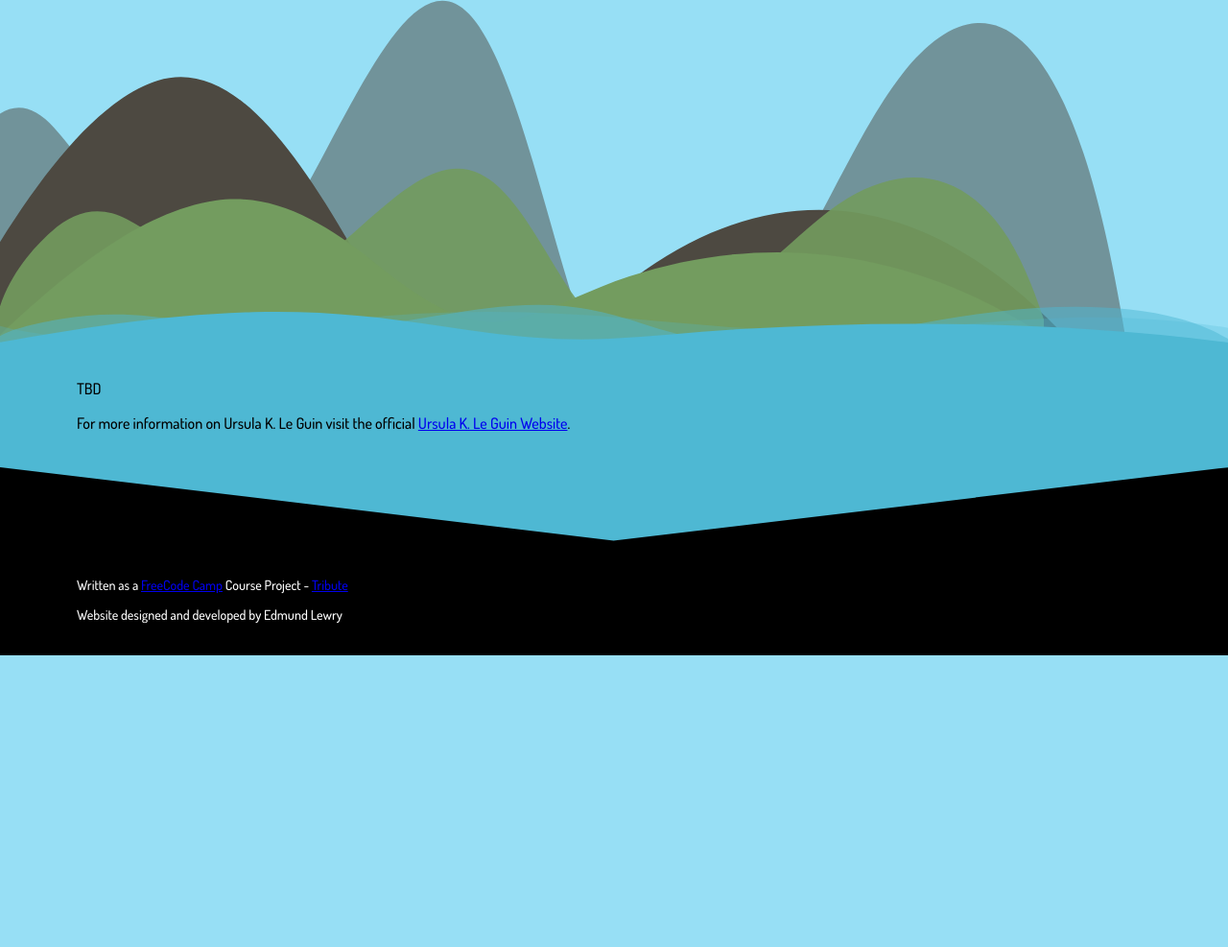
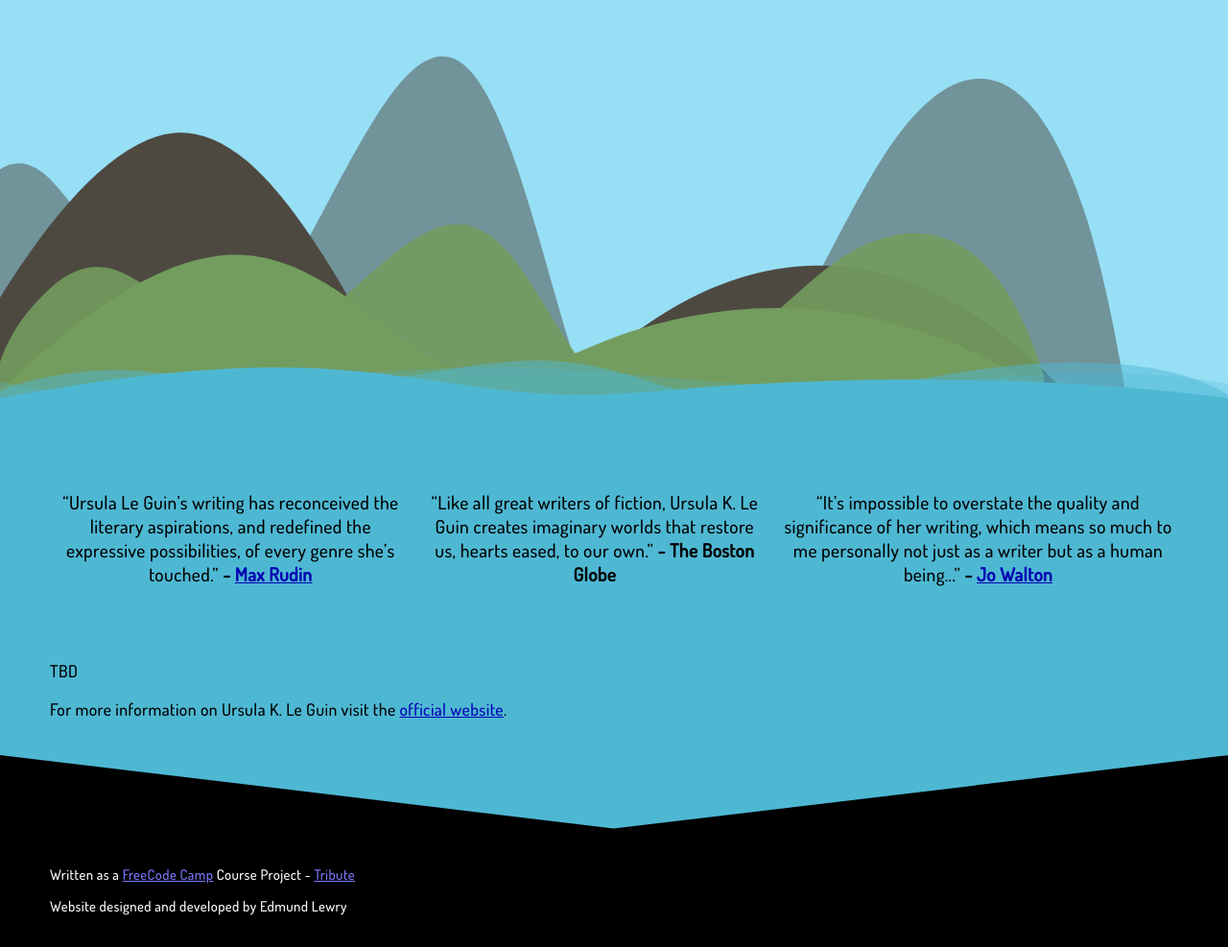
Before and after one commit to EdmundLewry/fcc-tribute-project, a plain HTML site: page index.html in a window 1280 px wide. Shown: the part 659-1646 px from the top of the page at 96% size. Before the commit the page ends 1342 px from the top, so only its background shows below. Drawn offline with Linux system fonts and the light colour scheme.

Commit message:
Added testimonials and a small animation

```diff
--- a/index.html
+++ b/index.html
@@ -47,12 +47,17 @@
                         <path d="M0,0V5.63C149.93,59,314.09,71.32,475.83,42.57c43-7.64,84.23-20.12,127.61-26.46,59-8.63,112.48,12.24,165.56,35.4C827.93,77.22,886,95.24,951.2,90c86.53-7,172.46-45.71,248.8-84.81V0Z" class="shape-fill"></path>
                     </svg>
                 </div>
+                <div class="container" id="testimonial-collection">
+                    <p class="testimonial">“Ursula Le Guin’s writing has reconceived the literary aspirations, and redefined the expressive possibilities, of every genre she’s touched.” <span class="testimonial-author">- <a href="https://www.loa.org/news-and-views/1375-fellow-writers-remember-ursula-k-le-guin-1929-2018" target="_blank">Max Rudin</a></span></p>
+                    <p class="testimonial">“Like all great writers of fiction, Ursula K. Le Guin creates imaginary worlds that restore us, hearts eased, to our own.” <span class="testimonial-author">- The Boston Globe</span></p>
+                    <p class="testimonial">“It’s impossible to overstate the quality and significance of her writing, which means so much to me personally not just as a writer but as a human being...” <span class="testimonial-author">- <a href="https://www.loa.org/news-and-views/1375-fellow-writers-remember-ursula-k-le-guin-1929-2018" target="_blank">Jo Walton</a></span></p>
+                </div>
                 <div class="container">
                     <p id="tribute-info">
                         TBD
                     </p>
                     <p>
-                        For more information on Ursula K. Le Guin visit the official <a id="tribute-link" href="https://www.ursulakleguin.com/" target="_blank">Ursula K. Le Guin Website</a>.
+                        For more information on Ursula K. Le Guin visit the <a id="tribute-link" href="https://www.ursulakleguin.com/" target="_blank">official website</a>.
                     </p>
                 </div>
             </section>
--- a/style.css
+++ b/style.css
@@ -5,11 +5,16 @@
     --sea-colour: #4eb8d3;
     --mountain-colour: #4d4941;
     --hills-colour: #739c5f;
+    --link-colour: #0300b3;
+    --light-link-colour: #7a78fb;
+    --text-color: #000;
 
     --transition-height: 80px;
 
+    --font-small: 0.875rem;
+    --font-regular: 1.05rem;
+    --font-medium: 1.15rem;
     --font-large: 4rem;
-    --font-small: 0.875rem;
 }
 
 html,
@@ -22,6 +27,13 @@ body {
     z-index: -10;
     font-family: 'Dosis', sans-serif;
     font-weight: 500;
+    font-size: var(--font-regular);
+    letter-spacing: 0.025rem;
+    color: var(--text-color);
+}
+
+a {
+    color: var(--link-colour);
 }
 
 main {
@@ -37,6 +49,7 @@ main {
 #title-area {
     margin-bottom: 2rem;
     text-align: center;
+    animation: slide-down 1000ms ease-in-out forwards;
 }
 
 #title {
@@ -61,6 +74,25 @@ main {
     margin-top: 0.4rem;
     text-align: right;
     font-weight: 300;
+}
+
+#testimonial-collection {
+    display: flex;
+    justify-content: space-evenly;
+    padding-top: 75px;
+}
+
+.testimonial {
+    text-align: center;
+    font-size: var(--font-medium);
+}
+
+.testimonial:not(:last-child) {
+    margin-right: 20px;
+}
+
+.testimonial-author {
+    font-weight: 600;
 }
 
 #tribute-content {
@@ -143,6 +175,10 @@ footer {
     font-size: var(--font-small);
 }
 
+footer a {
+    color: var(--light-link-colour);
+}
+
 .transition {
     position: absolute;
     top: -80px;
@@ -171,4 +207,21 @@ footer {
     #title {
         margin-top: 0.8rem;
     }
+
+    #testimonial-collection {
+        flex-direction: column;
+    }
+
+    .testimonial:not(:last-child) {
+        margin-right: 0px;
+    }
 }
+
+@keyframes slide-down {
+    0% {
+        transform: translateY(-400px);
+    }
+    100% {
+        transform: initial;
+    }
+}
```
